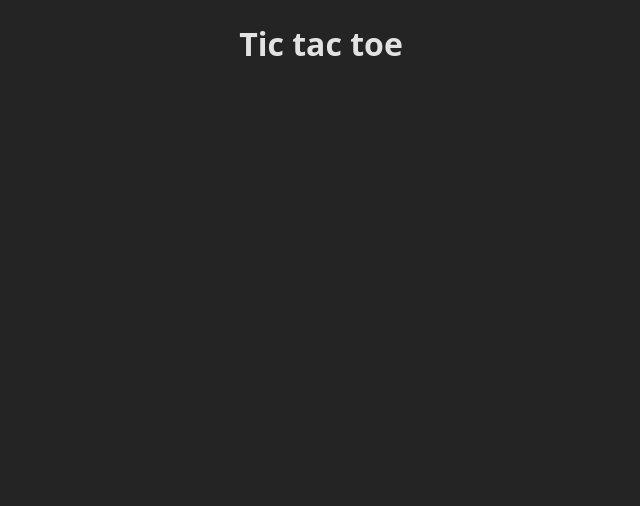
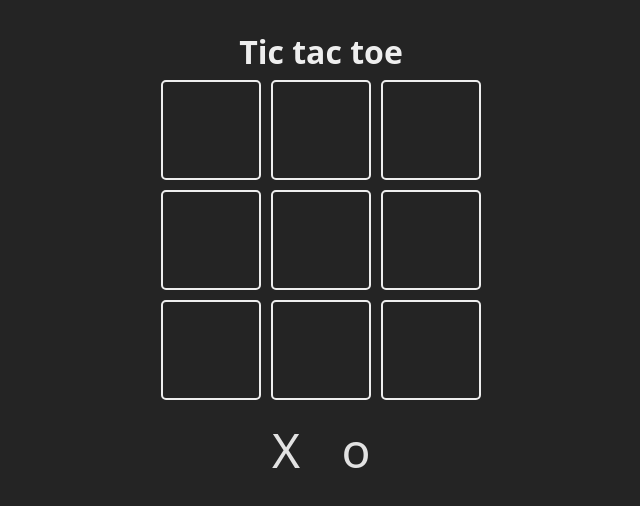
Before and after one commit to Sparktan24/Game-tic-tac-toe, a React (Vite) app: page / in a window 1280 px wide. Shown: the top 506 px of the page, without its empty margins (319-959 px from the left). Built offline with nearby package versions, Linux system fonts and the light colour scheme.

Commit message:
Add state in turns

```diff
--- a/src/App.jsx
+++ b/src/App.jsx
@@ -1,7 +1,37 @@
-import './App.css'
+import { useState } from 'react';
+
+const TURNS = {
+  X: 'X',
+  O: 'o',
+};
+
+const Square = ({ children, updateBoard, index }) => {
+  return <div className="square">{children}</div>;
+};
 
 function App() {
- return <h1>Tic tac toe</h1>
+  const [board, setBoard] = useState(Array(9).fill(null));
+  const [turn, setTurn] = useState(TURNS.X);
+
+  return (
+    <main className="board">
+      <h1>Tic tac toe</h1>
+      <section className="game">
+        {board.map((_, index) => {
+          return (
+            <Square key={index} index={index}>
+              {board[index]}
+            </Square>
+          );
+        })}
+      </section>
+
+      <section className="turn">
+        <Square isSelected={turn === TURNS.X}>{TURNS.X}</Square>
+        <Square isSelected={turn === TURNS.O}>{TURNS.O}</Square>
+      </section>
+    </main>
+  );
 }
 
-export default App
+export default App;
```
